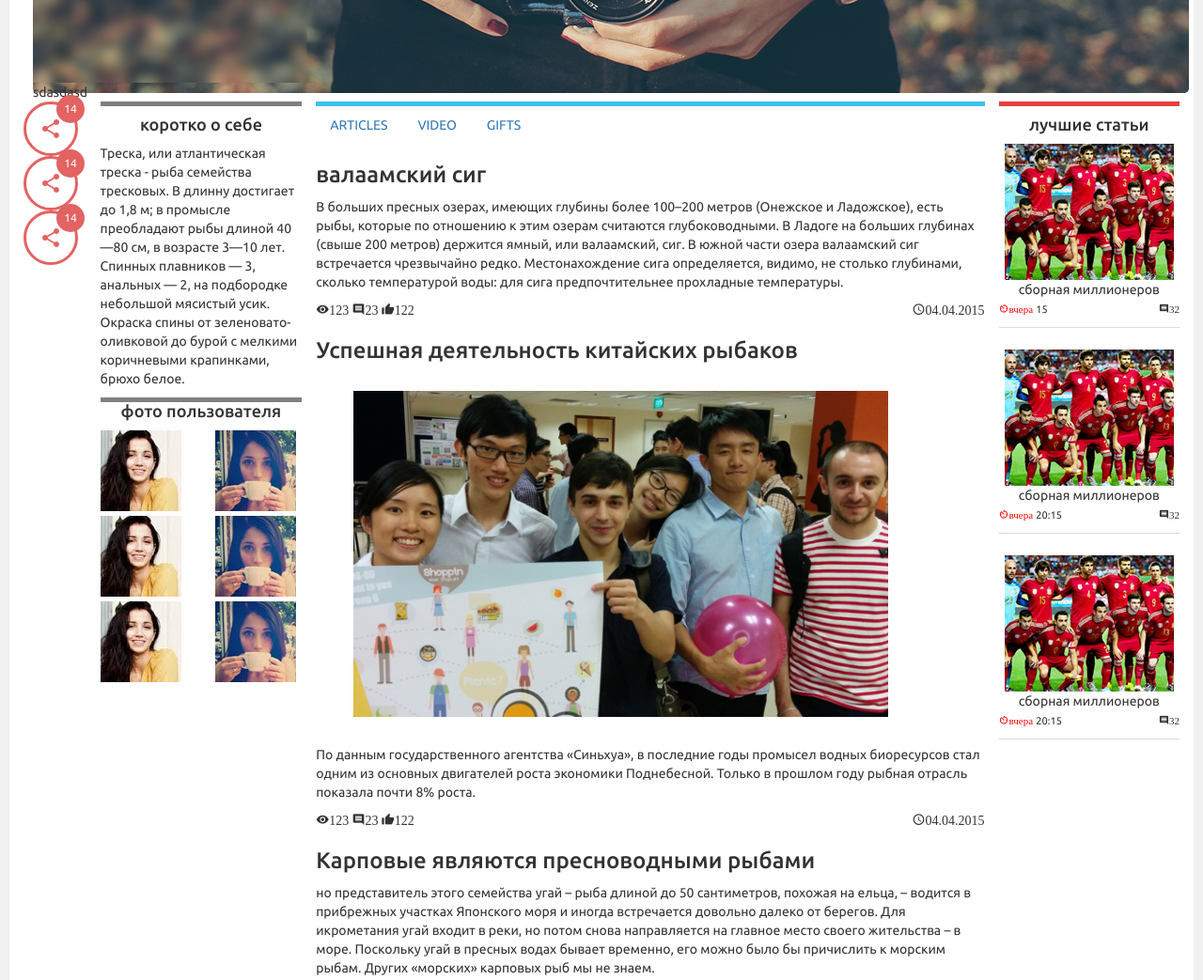
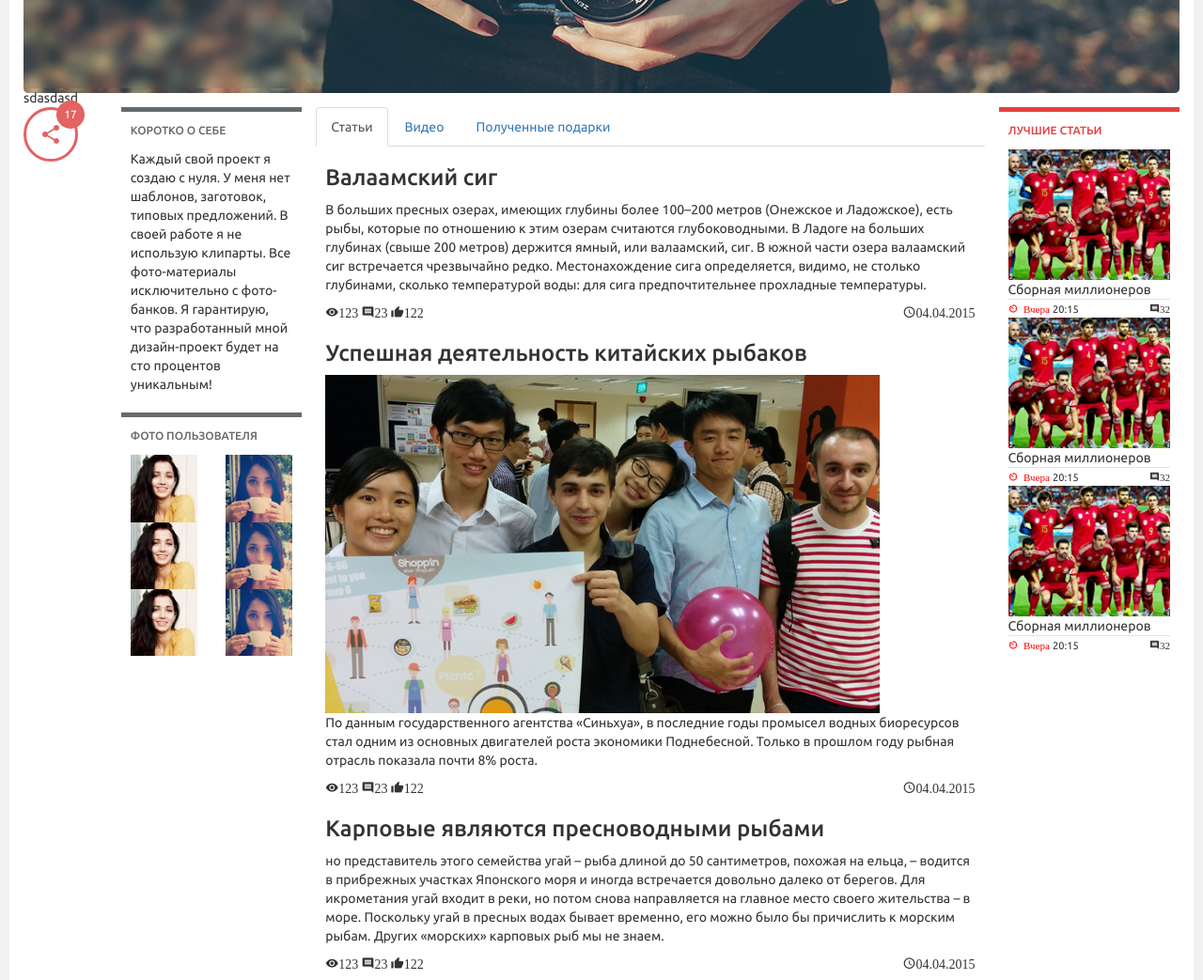
Before and after one commit to TacoHost/Surf, a plain HTML site: page user-page.html in a window 1280 px wide. Shown: the part 500-1543 px from the top of the page at 94% size. Drawn offline with nearby package versions, Linux system fonts and the light colour scheme.

Commit message:
user-page fixes

```diff
--- a/less/layout.less
+++ b/less/layout.less
@@ -3,8 +3,8 @@
 @import url(http://fonts.googleapis.com/css?family=Ubuntu:300,400,500,700,300italic,400italic,500italic,700italic&subset=cyrillic,latin);
 @import url(http://fonts.googleapis.com/css?family=Noto+Serif:400,700,400italic,700italic&subset=latin,cyrillic-ext);
 
+@import "header";
 @import "icons";
-@import "header";
 
 @orange: #e73f3f;
 @orange-text: #e73f3f;
@@ -26,6 +26,9 @@
 
 @pale: #646a6e;
 @pale-text: #646a6e;
+
+@lightpale: #e2e2e2;
+@lightpale-text: #c2c2c2;
 
 .background-orange {
     background-color: @orange;
@@ -174,10 +177,9 @@ body {
     white-space: nowrap;
 }
 
-/*elements*/
+/*website helpers*/
 .colored-border-top {
     border-top: 5px solid;
-
 
     h6 {
         display: block;
@@ -186,7 +188,11 @@ body {
         line-height: 20px;
     }
 }
-.colored-border-top.orange {
+.colored-border-bottom {
+    border-bottom: 1px solid;
+}
+.colored-border-top.orange,
+.colored-border-bottom.orange {
     border-color: @orange;
 
     h6 {
@@ -196,7 +202,8 @@ body {
         }
     }
 }
-.colored-border-top.pink {
+.colored-border-top.pink,
+.colored-border-bottom.pink {
     border-color: @pink;
 
     h6 {
@@ -206,7 +213,8 @@ body {
         }
     }
 }
-.colored-border-top.yellow {
+.colored-border-top.yellow,
+.colored-border-bottom.yellow {
     border-color: @yellow;
 
     h6 {
@@ -216,7 +224,8 @@ body {
         }
     }
 }
-.colored-border-top.blue {
+.colored-border-top.blue,
+.colored-border-bottom.blue {
     border-color: @blue;
 
     h6 {
@@ -226,7 +235,8 @@ body {
         }
     }
 }
-.colored-border-top.green {
+.colored-border-top.green,
+.colored-border-bottom.green {
     border-color: @green;
 
     h6 {
@@ -236,7 +246,8 @@ body {
         }
     }
 }
-.colored-border-top.darkblue {
+.colored-border-top.darkblue,
+.colored-border-bottom.darkblue {
     border-color: @darkblue;
 
     h6 {
@@ -246,13 +257,25 @@ body {
         }
     }
 }
-.colored-border-top.pale {
+.colored-border-top.pale,
+.colored-border-bottom.pale {
     border-color: @pale;
 
     h6 {
         color: @pale-text;
         a {
             color: @pale-text;
+        }
+    }
+}
+.colored-border-top.light-pale,
+.colored-border-bottom.light-pale {
+    border-color: @lightpale;
+
+    h6 {
+        color: @lightpale-text;
+        a {
+            color: @lightpale-text;
         }
     }
 }
@@ -265,9 +288,7 @@ body {
 .xs-sized-icons {
     font-size: 11px;
 }
-.colored-border-bottom-thin {
-    border-bottom: 1px solid #dbdbdb;
-}
+
 .sm-margin {
     margin-top: 30px;
     margin-bottom: 23px;
--- a/less/user-page.less
+++ b/less/user-page.less
@@ -1,21 +1,19 @@
 @import "social-buttons-block";
-@import "article-page.less"
 
 #user-page {
     position:absolute;
+
+    .photo-container {
+
+        div{
+            padding-bottom:2%;
+        }
+    }
+    .article-image {
+
+        img {
+            max-width: 80%;
+            margin: 0 auto;
+        }
+    }
 }
-.left-side-block-border {
-    border-top: solid 5px;
-    border-color: gray;
-}
-.left-side-text-top-border {
-    border-top: solid 5px;
-    border-top-color: gray
-}
-.photo-container div{
-    padding-bottom:2%;
-}
-.article-image img {
-    max-width: 80%;
-     margin: 30px 63px 30px 40px;
-}
--- a/user-page.html
+++ b/user-page.html
@@ -41,7 +41,7 @@
                     <div class="main-wrapper">
                         <div class="col-xs-12 col-sm-12 col-md-12 col-lg-12 no-padding-left">
                             <!--main-page user-image-->
-                            <div class="padding-lr simple-box">
+                            <div class="simple-box">
                                 <img src="img/user-page.png" class="img-responsive" id="user-page" alt="" />
                                 <div class="col-lg-12 col-md-12 col-xs-12 no-padding-left">
                                     <img src="img/user-page-blur-trim.png" class="img-responsive" alt="" />
@@ -52,42 +52,34 @@
                             </div>
                         </div>
 
-                        <div class="col-xs-12 col-sm-12 col-md-3 no-padding-left">
-                            <div class="row">
-                                <div class="col-lg-3 col-md-3 col-sm-3 col-xs-3">
-                                    <!--the beginnin' of the 1st part of left-side-bar-->
+                        <div class="col-xs-1 col-sm-1 col-md-1 col-lg-1 no-padding-left">
                             <div class="social-block">
                                 <div class="big-circle share">
                                     <i class="mdi-social-share"></i>
-                                            <div class="counter">14</div>
-                                        </div>
-                                        <div class="big-circle share">
-                                            <i class="mdi-social-share"></i>
-                                            <div class="counter">14</div>
-                                        </div>
-                                        <div class="big-circle share">
-                                            <i class="mdi-social-share"></i>
-                                            <div class="counter">14</div>
+                                    <div class="counter">17</div>
                                 </div>
                             </div>
-                                </div><!--the end of the 1st part of left-side-bar-->
-
-                                <div class="col-lg-9 col-md-9 col-sm-9 col-xs-9">
-                                    <!--the beginnin' of the 2st part of left-side-bar-->
-                                    <div class="left-side-block-border">
-                                        <h4 class="text-align">коротко о себе</h4>
-                                    </div>
-                                    <div>
-                                        Треска, или атлантическая треска - рыба семейства тресковых.
-
-                                        В длинну достигает до 1,8 м; в промысле преобладают рыбы длиной 40—80 см, в возрасте 3—10 лет.
-                                        Спинных плавников — 3, анальных — 2, на подбородке небольшой мясистый усик. Окраска спины от зеленовато-оливковой до бурой с мелкими коричневыми крапинками, брюхо белое.
-                                    </div>
-                                    <div>
                         </div>
 
-                                    <h4 class="left-side-text-top-border text-align">фото пользователя</h4>
+                        <div class="col-xs-12 col-sm-12 col-md-2 col-lg-2 no-padding-left">
+                            <!--the beginnin' of the 2st part of left-side-bar-->
+                            <div class="padding-lr colored-border-top pale simple-box">
+                                <h6>
+                                    <a href="javascript: void(0);" title="link">
+                                        Коротко о себе
+                                    </a>
+                                </h6>
+                                <div>
+                                    Каждый свой проект я создаю с нуля. У меня нет шаблонов, заготовок, типовых предложений. В своей работе я не использую клипарты. Все фото-материалы исключительно с фото-банков. Я гарантирую, что разработанный мной дизайн-проект будет на сто процентов уникальным!
+                                </div>
+                            </div>
 
+                            <div class="padding-lr colored-border-top pale simple-box">
+                                <h6>
+                                    <a href="javascript: void(0);" title="link">
+                                        Фото пользователя
+                                    </a>
+                                </h6>
                                 <div class="row photo-container">
                                     <!--photo-container-->
                                     <div class="col-md-6 col-sm-3 col-xs-3">
@@ -110,18 +102,36 @@
                                     </div>
                                 </div><!--the end of photo-container-->
                             </div>
-                            </div><!--the end of 2st part of left-side-bar-->
                         </div>
 
                         <!--center-page-ingormation-->
                         <div class="col-xs-12 col-md-7 col-lg-7 col-sm-12 no-padding-left">
-                            <div class="colored-border-top blue">
-                                <ul class="nav nav-pills">
-                                    <li role="presentation"><a href="#">ARTICLES</a></li>
-                                    <li role="presentation"><a href="#">VIDEO</a></li>
-                                    <li role="presentation"><a href="#">GIFTS</a></li>
+                            <div role="tabpanel">
+                                <!-- Nav tabs -->
+                                <ul class="nav nav-tabs" role="tablist">
+                                    <li role="presentation" class="active">
+                                        <a href="#js-tab-articles" aria-controls="tab-articles" role="tab" data-toggle="tab">
+                                            Статьи
+                                        </a>
+                                    </li>
+                                    <li role="presentation">
+                                        <a href="#js-tab-videos" aria-controls="tab-videos" role="tab" data-toggle="tab">
+                                            Видео
+                                        </a>
+                                    </li>
+                                    <li role="presentation">
+                                        <a href="#js-tab-presents" aria-controls="tab-presents" role="tab" data-toggle="tab">
+                                            Полученные подарки
+                                        </a>
+                                    </li>
                                 </ul>
-                                <h3>валаамский сиг</h3>
+                                <!-- Tab panes -->
+                                <div class="tab-content padding-lr">
+                                    <div role="tabpanel" class="tab-pane active" id="js-tab-articles">
+                                        <div class="simple-box clear-after">
+                                            <h3>
+                                                Валаамский сиг
+                                            </h3>
                                             <p>
                                                 В больших пресных озерах, имеющих глубины более 100–200 метров (Онежское и Ладожское), есть рыбы, которые по отношению к этим озерам считаются глубоководными. В Ладоге на больших глубинах (свыше 200 метров) держится ямный, или валаамский, сиг. В южной части озера валаамский сиг встречается чрезвычайно редко. Местонахождение сига определяется, видимо, не столько глубинами, сколько температурой воды: для сига предпочтительнее прохладные температуры.
                                             </p>
@@ -132,12 +142,15 @@
                                                 <i class="mdi-action-thumb-up sm-sized-icons">122</i>
                                             </div>
                                             <div class="pull-right">
-                                    <span><i class="mdi-action-query-builder sm-sized-icons">04.04.2015</i></span>
+                                                <span>
+                                                    <i class="mdi-action-query-builder sm-sized-icons">04.04.2015</i>
+                                                </span>
                                             </div>
-                                <br />
-                                <!--icons-bar-->
-                                <div class="article-image simple-box">
-                                    <h3>Успешная деятельность китайских рыбаков </h3>
+                                        </div>
+                                        <div class="article-image simple-box clear-after">
+                                            <h3>
+                                                Успешная деятельность китайских рыбаков
+                                            </h3>
                                             <img src="/img/main-article-page-image.png" class="img-responsive" />
                                             <p>По данным государственного агентства «Синьхуа», в последние годы промысел водных биоресурсов стал одним из основных двигателей роста экономики Поднебесной. Только в прошлом году рыбная отрасль показала почти 8% роста.</p>
                                             <!--icons-bar-->
@@ -147,14 +160,14 @@
                                                 <i class="mdi-action-thumb-up sm-sized-icons">122</i>
                                             </div>
                                             <div class="pull-right">
-                                        <span><i class="mdi-action-query-builder sm-sized-icons">04.04.2015</i></span>
+                                                <span>
+                                                    <i class="mdi-action-query-builder sm-sized-icons">04.04.2015</i>
+                                                </span>
                                             </div>
-                                    <br />
-                                    <!--icons-bar-->
                                         </div>
+                                        <div class="simple-box clear-after">
                                             <h3>Карповые являются пресноводными рыбами</h3>
                                             <p> но представитель этого семейства угай – рыба длиной до 50 сантиметров, похожая на ельца, – водится в прибрежных участках Японского моря и иногда встречается довольно далеко от берегов. Для икрометания угай входит в реки, но потом снова направляется на главное место своего жительства – в море. Поскольку угай в пресных водах бывает временно, его можно было бы причислить к морским рыбам. Других «морских» карповых рыб мы не знаем.</p>
-                                <!--icons-bar-->
                                             <div class="pull-left">
                                                 <i class="mdi-action-visibility sm-sized-icons">123</i>
                                                 <i class="mdi-editor-insert-comment sm-sized-icons">23</i>
@@ -163,60 +176,80 @@
                                             <div class="pull-right">
                                                 <span><i class="mdi-action-query-builder sm-sized-icons">04.04.2015</i></span>
                                             </div>
-                                <br />
-                                <!--icons-bar-->
+                                        </div>
+                                    </div>
+                                    <div role="tabpanel" class="tab-pane" id="js-tab-videos">
+                                        Видео
+                                    </div>
+                                    <div role="tabpanel" class="tab-pane" id="js-tab-presents">
+                                        Полученные подарки
+                                    </div>
+                                </div>
                             </div>
                         </div><!--the end of center-page-ingormation-->
 
                         <!--right-side-bar-->
                         <div class="col-xs-12 col-md-2 col-lg-2 col-sm-12 no-padding-left">
-                            <div class="text-align">
-                                <div class="colored-border-top orange">
-                                    <h4>лучшие статьи</h4>
-                                    <!--block-article-->
+                            <div class="padding-lr colored-border-top orange simple-box">
+                                <h6>
+                                    <a href="javascript: void(0);" title="link">
+                                        Лучшие статьи
+                                    </a>
+                                </h6>
+                                <div class="colored-border-bottom light-pale">
                                     <div>
                                         <img src="/img/article-page.png" class="img-center img-responsive" />
                                     </div>
-                                    <div>сборная миллионеров</div>
+                                    <div>
+                                        Сборная миллионеров
+                                    </div>
                                     <div class="pull-left">
-                                        <i class="xs-sized-icons mdi-av-timer colored-icons-red">вчера</i>
-                                        <span class="xs-sized-icons">15</span>
-                                    </div>
-                                    <div class="pull-right">
-                                        <i class="xs-sized-icons mdi-editor-insert-comment">32</i>
-                                    </div>
-                                    <div class="colored-border-bottom-thin sm-margin"></div>
-                                    <!--block-article-->
-                                    <div>
-                                        <img src="/img/article-page.png" class="img-center img-responsive" />
-                                    </div>
-                                    <div>сборная миллионеров</div>
-                                    <div class="pull-left">
-                                        <i class="xs-sized-icons mdi-av-timer colored-icons-red">вчера</i>
+                                        <i class="xs-sized-icons mdi-av-timer colored-icons-red">
+                                            Вчера
+                                        </i>
                                         <span class="xs-sized-icons">20:15</span>
                                     </div>
                                     <div class="pull-right">
                                         <i class="xs-sized-icons mdi-editor-insert-comment">32</i>
                                     </div>
-                                    <div class="colored-border-bottom-thin sm-margin"></div>
-                                    <!--block-article-->
+                                </div>
+                                <div class="colored-border-bottom light-pale">
                                     <div>
                                         <img src="/img/article-page.png" class="img-center img-responsive" />
                                     </div>
-                                    <div>сборная миллионеров</div>
+                                    <div>
+                                        Сборная миллионеров
+                                    </div>
                                     <div class="pull-left">
-                                        <i class="xs-sized-icons mdi-av-timer colored-icons-red">вчера</i>
+                                        <i class="xs-sized-icons mdi-av-timer colored-icons-red">
+                                            Вчера
+                                        </i>
                                         <span class="xs-sized-icons">20:15</span>
                                     </div>
                                     <div class="pull-right">
                                         <i class="xs-sized-icons mdi-editor-insert-comment">32</i>
                                     </div>
-                                    <div class="colored-border-bottom-thin sm-margin"></div>
+                                </div>
+                                <div class="colored-border-bottom light-pale">
+                                    <div>
+                                        <img src="/img/article-page.png" class="img-center img-responsive" />
+                                    </div>
+                                    <div>
+                                        Сборная миллионеров
+                                    </div>
+                                    <div class="pull-left">
+                                        <i class="xs-sized-icons mdi-av-timer colored-icons-red">
+                                            Вчера
+                                        </i>
+                                        <span class="xs-sized-icons">20:15</span>
+                                    </div>
+                                    <div class="pull-right">
+                                        <i class="xs-sized-icons mdi-editor-insert-comment">32</i>
+                                    </div>
                                 </div>
                             </div>
                         </div>
                         <!--the end of right-side-bar-->
-
                     </div>
                 </div>
             </div>
```
Also changed, not shown: less/layout.css, less/layout.min.css, less/user-page.css, less/user-page.min.css, 2 other files. Lines whose indentation alone changed are shown as unchanged.
